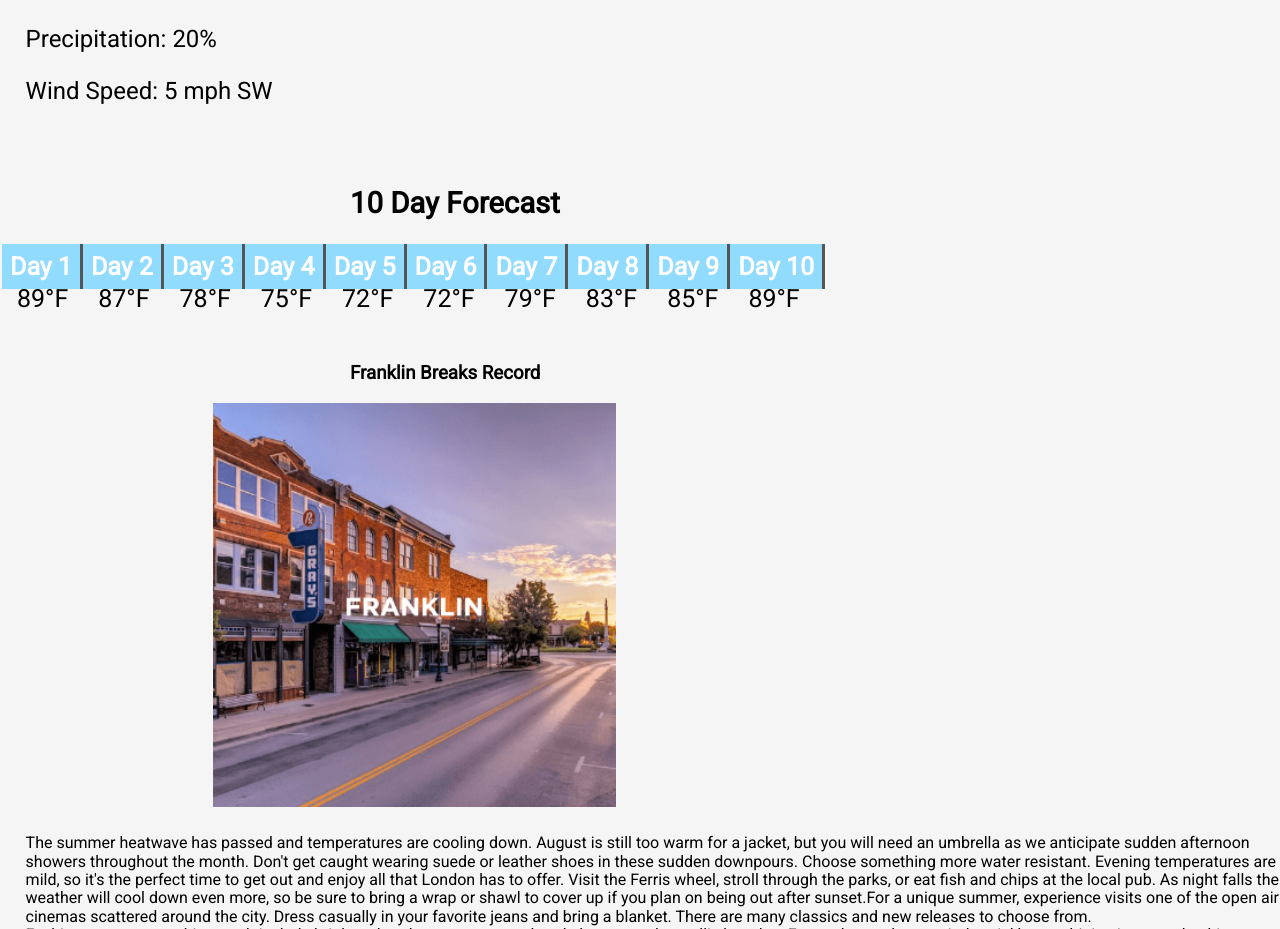
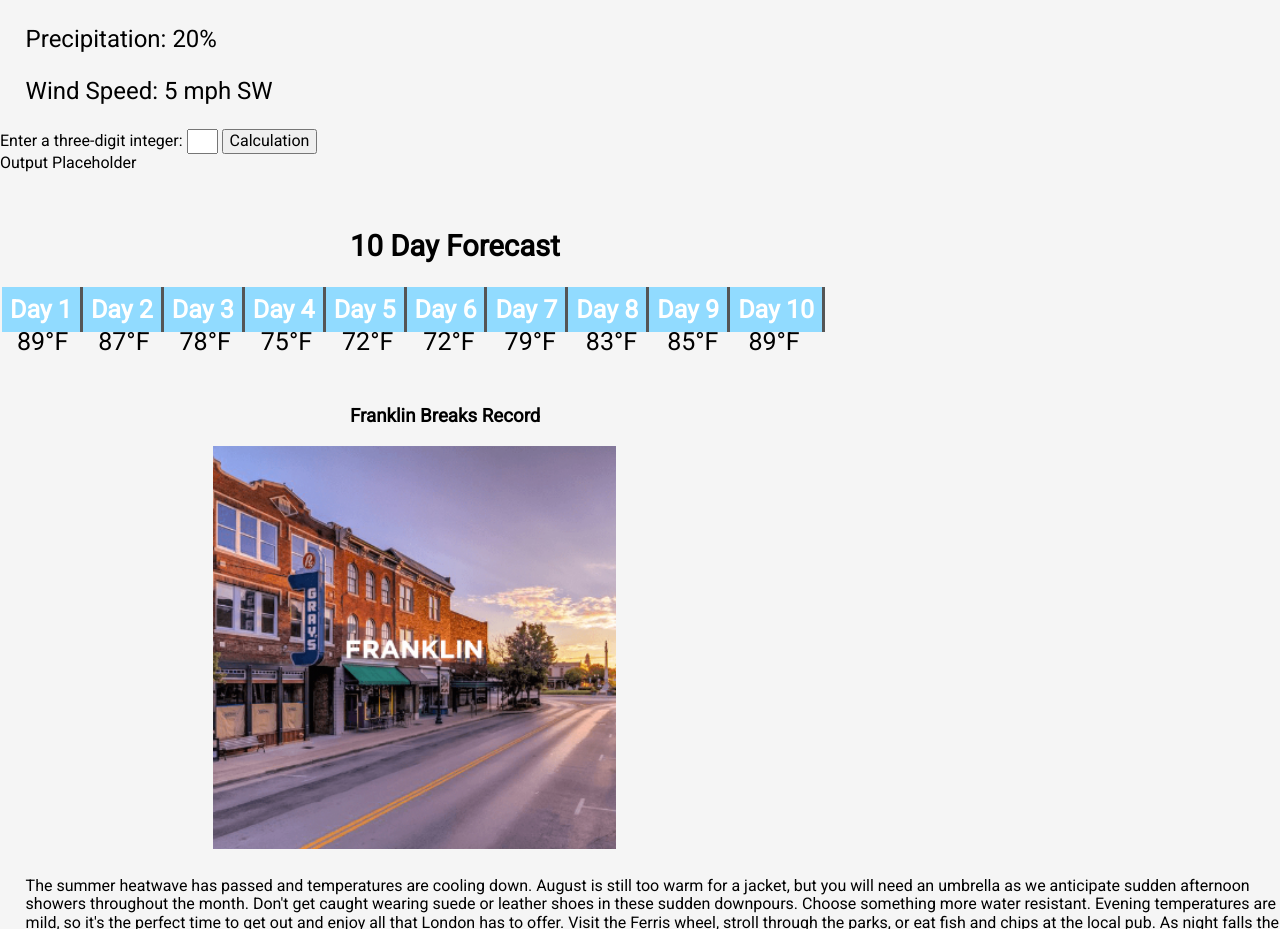
Before and after one commit to namirabal/namirabal.github.io, a plain HTML site: page assigments/Franklin-7/index.html in a window 1280 px wide. Shown: the part 960-1889 px from the top of the page. Drawn offline with Linux system fonts and the light colour scheme.

Commit message:
windchill

```diff
--- a/assigments/Franklin-7/index.html
+++ b/assigments/Franklin-7/index.html
@@ -64,6 +64,13 @@
             <p>Wind Speed: 5 mph SW</p>
           </div>
         </section>
+<section>
+	<div class="form">
+	Enter a three-digit integer: <input type="text" id="aNum" maxlength="3" size="1">
+	<input type="submit" onclick="computeNum()" value="Calculation">
+	<div id="output">Output Placeholder</div>
+	</div>
+</section>
 
      <!-- 10 DAYS FORECAST-->
         <section class="forecast">
@@ -125,5 +132,6 @@
       </footer>
         <script src="scripts/scripts.js"></script>
         <script src="scripts/currentdate.js"></script>
+        <script src="scripts/windchill.js"></script>
 </body>
 </html>
```
